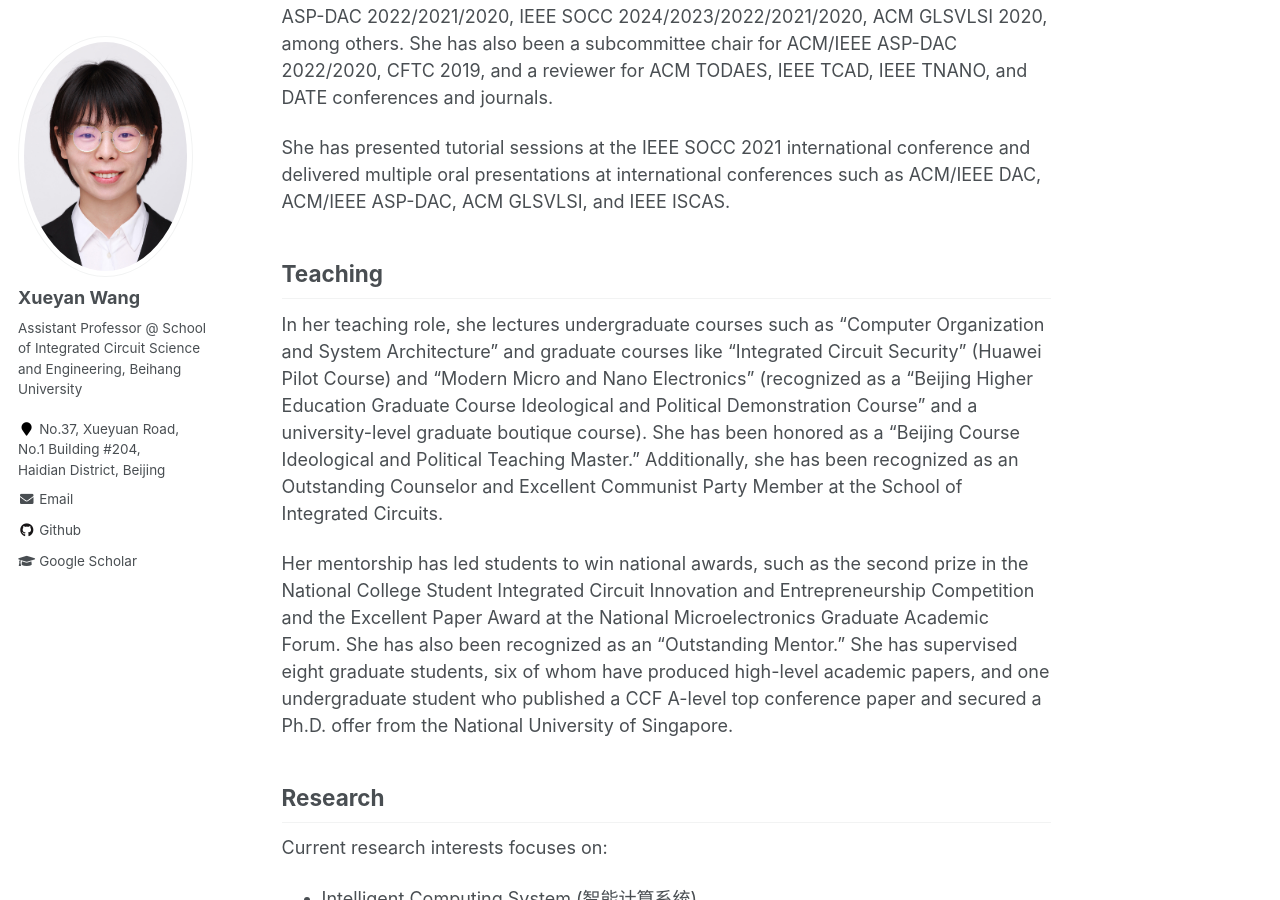
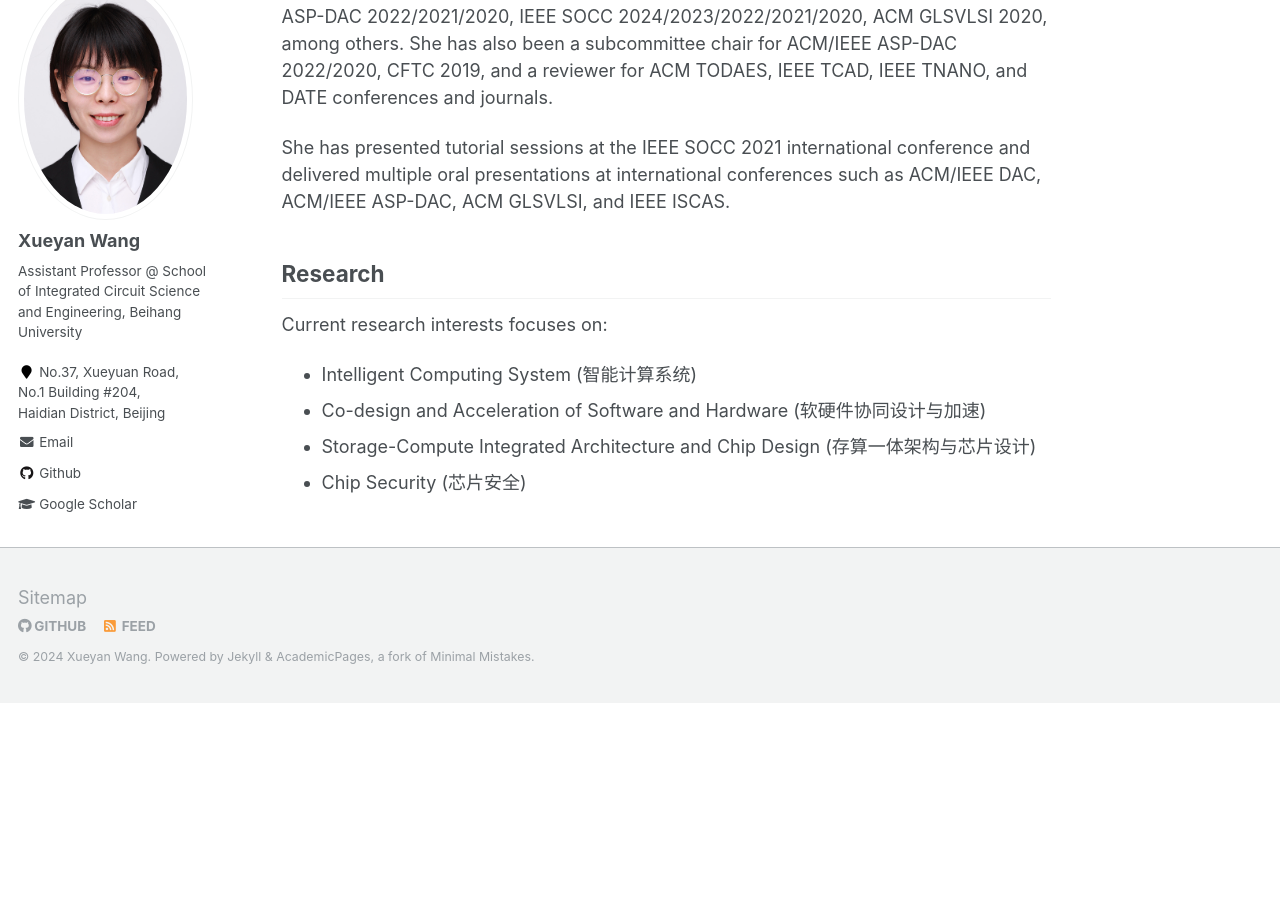
Before and after one commit to xywangbuaa/xywang.github.io, a Jekyll site: the page built from _pages/about.md, in a window 1280 px wide and 900 px high, scrolled down 1126 px. Built offline with Jekyll 4.4.1, drawn with Linux system fonts in a browser that asks for light colours; after the commit the page ends 1829 px from its top, so only the background shows below that.

Commit message:
Update about.md

```diff
--- a/_pages/about.md
+++ b/_pages/about.md
@@ -26,12 +26,6 @@ She is a senior member of the China Computer Federation (CCF), a member of ACM a
 
 She has presented tutorial sessions at the IEEE SOCC 2021 international conference and delivered multiple oral presentations at international conferences such as ACM/IEEE DAC, ACM/IEEE ASP-DAC, ACM GLSVLSI, and IEEE ISCAS.
 
-Teaching
------------
-In her teaching role, she lectures undergraduate courses such as "Computer Organization and System Architecture" and graduate courses like "Integrated Circuit Security" (Huawei Pilot Course) and "Modern Micro and Nano Electronics" (recognized as a "Beijing Higher Education Graduate Course Ideological and Political Demonstration Course" and a university-level graduate boutique course). She has been honored as a "Beijing Course Ideological and Political Teaching Master." Additionally, she has been recognized as an Outstanding Counselor and Excellent Communist Party Member at the School of Integrated Circuits.
-
-Her mentorship has led students to win national awards, such as the second prize in the National College Student Integrated Circuit Innovation and Entrepreneurship Competition and the Excellent Paper Award at the National Microelectronics Graduate Academic Forum. She has also been recognized as an "Outstanding Mentor." She has supervised eight graduate students, six of whom have produced high-level academic papers, and one undergraduate student who published a CCF A-level top conference paper and secured a Ph.D. offer from the National University of Singapore.
-
 Research
 -----------
 Current research interests focuses on:
```
